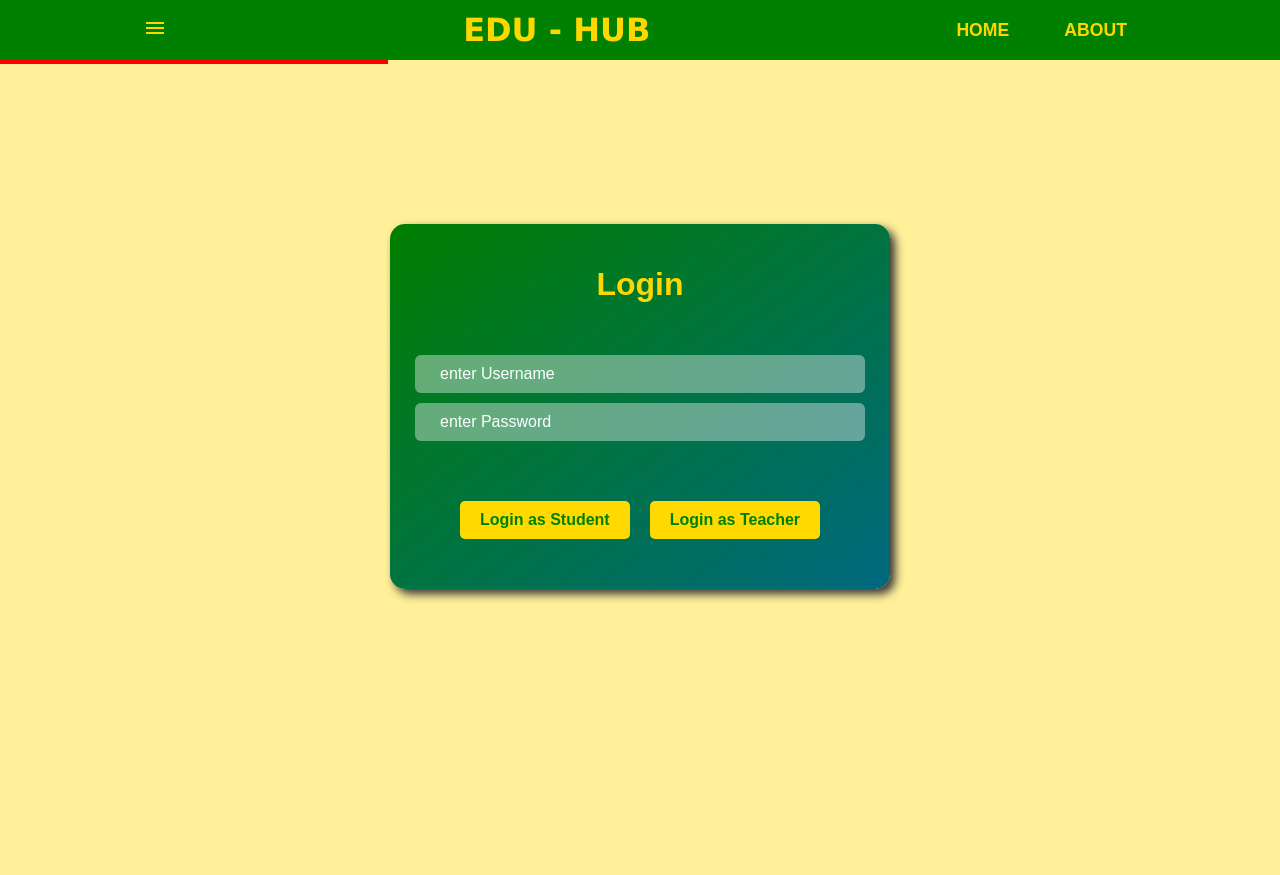
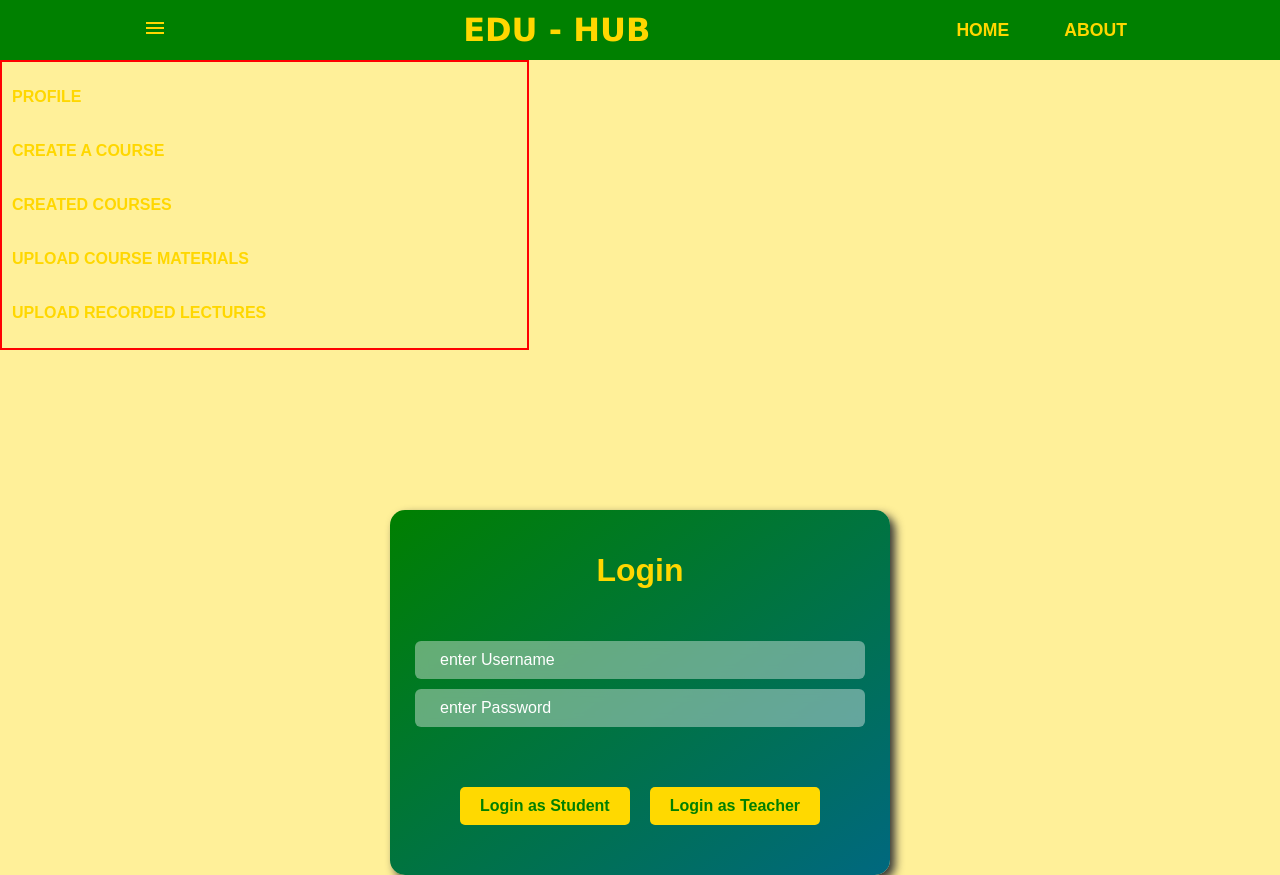
Before and after one commit to Graffian/Edu-Hub, a React (Vite) app in the folder frontend/: page / in a window 1280 px wide. Before the commit the page ends 800 px from the top, so only its background shows below. Built offline with nearby package versions, Linux system fonts and the light colour scheme.

Commit message:
Co-authored-by: Soumya Ranjan Rout <soumyarjrout7@gmail.com>

```diff
--- a/frontend/src/App.jsx
+++ b/frontend/src/App.jsx
@@ -10,7 +10,7 @@ function App() {
     <Navbar/>
     <Routes>
       <Route path="/" element={<Login/>}/>
-      <Route path="/:Student" element={<Student/>}/>
+      <Route path="/Student" element={<Student/>}/>
     </Routes>
     </>
   )
--- a/frontend/src/components/Navbar/Navbar.css
+++ b/frontend/src/components/Navbar/Navbar.css
@@ -47,6 +47,6 @@
 
 .side-nav{
     border: 2px solid red;
-    width:30%;
+    width:41%;
     height: 100%;
 }
--- a/frontend/src/components/Navbar/Navbar.jsx
+++ b/frontend/src/components/Navbar/Navbar.jsx
@@ -1,20 +1,28 @@
 import "./Navbar.css"
 import Menu from "../../assets/menu.svg"
-import url from "url"
+import {useLocation} from "react-router-dom"
+
 function Navbar(){
-
-
-    function sideNav(){
-        if (url.pathname == "/Student"){
+  const location = useLocation()
+    function sideNavButton(){
+      if (location.pathname == "/Student"){
         return (
           <nav className="side-nav">
-
+            <p>PROFILE</p>
+            <p>COURSES</p>
+            <p>YOUR COURSES</p>
+            <p>COURSE MATERIALS</p>
+            <p>RECORDED LECTURES</p>
           </nav>
         )
       }else{
-            return(
+        return (
           <nav className="side-nav">
-
+          <p>PROFILE</p>
+          <p>CREATE A COURSE</p>
+          <p>CREATED COURSES</p>
+          <p>UPLOAD COURSE MATERIALS</p>
+          <p>UPLOAD RECORDED LECTURES</p>
         </nav>
         )
       }
@@ -22,14 +30,16 @@ function Navbar(){
     return(
         <>
         <nav className='nav-bar'>
-        <span onClick={sideNav}><img src={Menu} alt="menu-icon"/></span>
-        <p className='app-title'>EDU - HUB</p>
-        <div className='nav-div'>
-          <p className='home-nav'>HOME</p>
-          <p className='about-nav'>ABOUT</p>
+        <span onClick={sideNavButton}>
+          <img src={Menu} alt="menu-icon" />
+        </span>
+        <p className ='app-title'>EDU - HUB</p>
+        <div className ='nav-div'>
+          <p className ='home-nav'>HOME</p>
+          <p className ='about-nav'>ABOUT</p>
         </div>
       </nav>
-      {sideNav()}
+      {sideNavButton()}
       </>
     )
 }
```
Also changed, not shown: 1 other file (tests, documents, lock files or other folders). Lines whose indentation alone changed are shown as unchanged.
